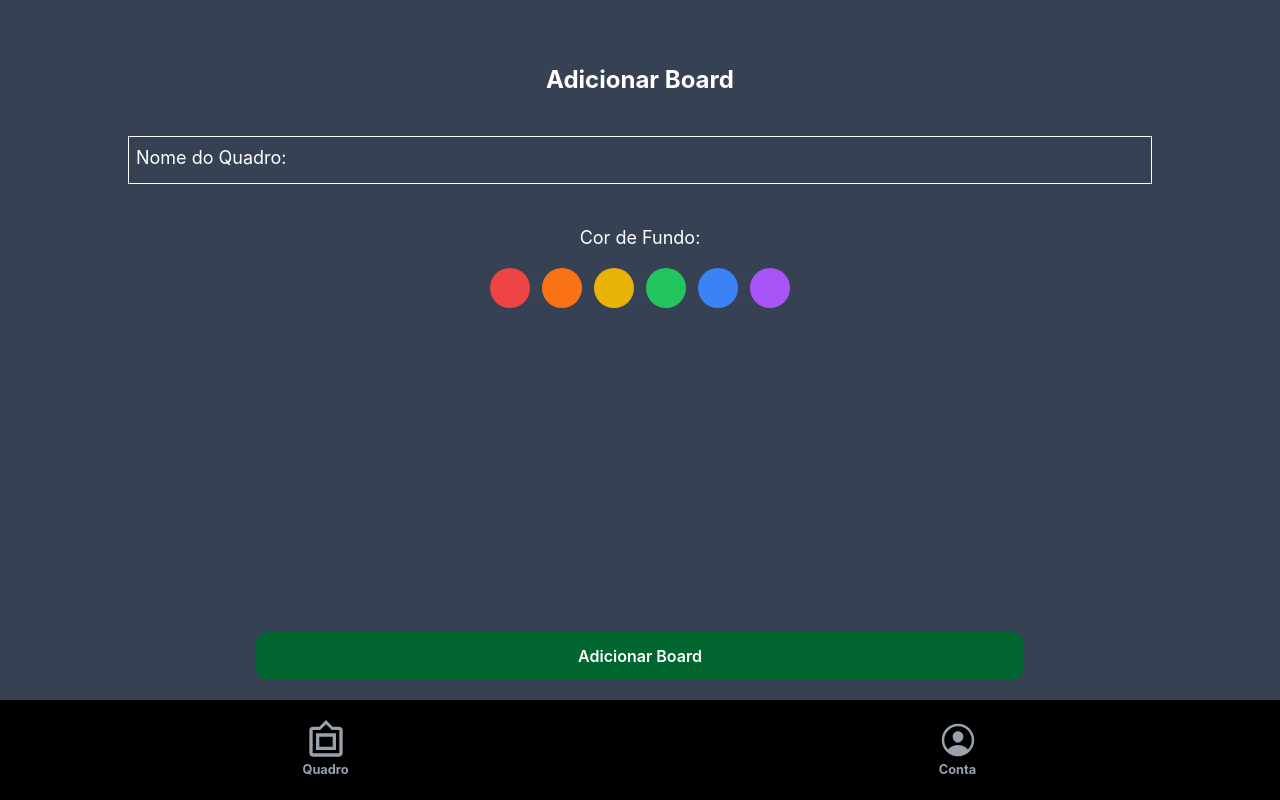
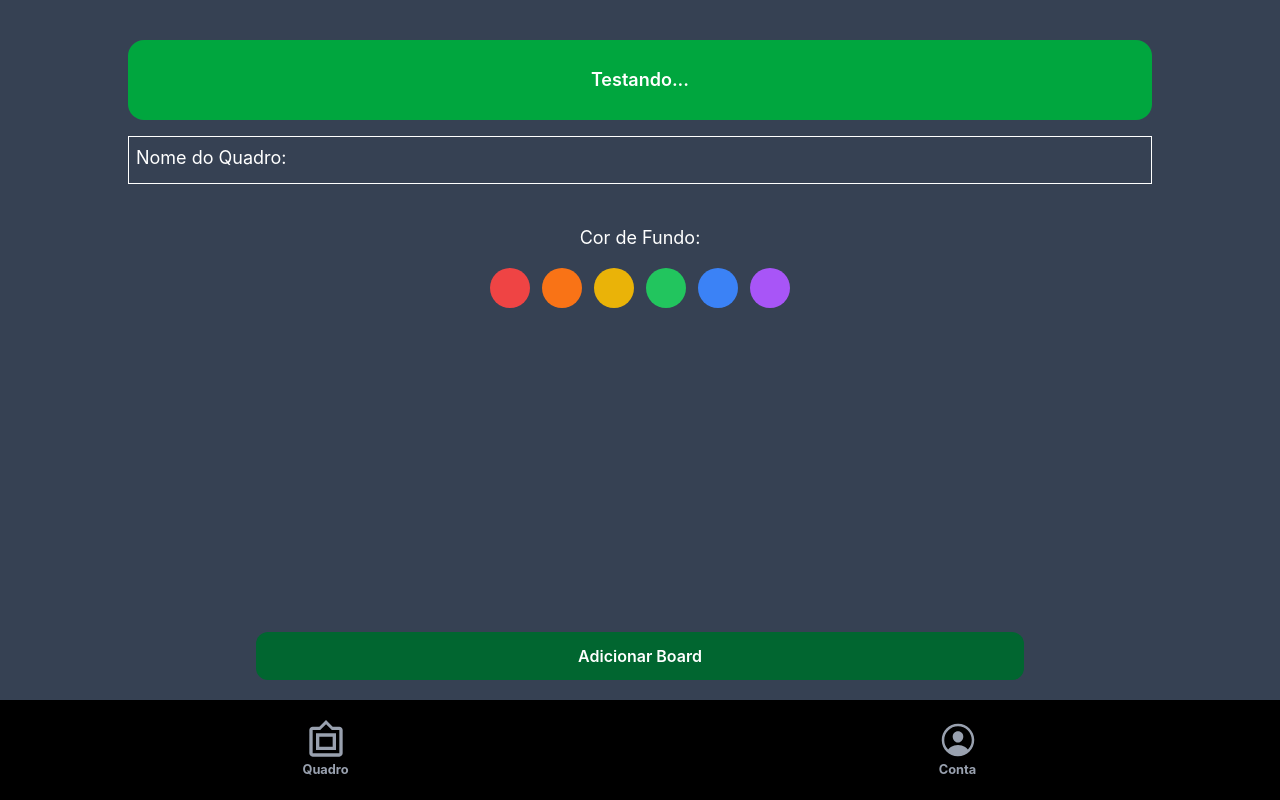
Before and after one commit to LIKITO1/One-Objective, a React (Vite) app: page /addboard in a window 1280 px wide. Built offline with nearby package versions, Linux system fonts and the light colour scheme.

Commit message:
Incrementando card

```diff
--- /dev/null
+++ b/src/components/layouts/Card.tsx
@@ -0,0 +1,17 @@
+type tipos="success" | "error" | "warning"
+type CardProps={
+    msg:string,
+    tipo:tipos
+}
+const colors={
+    success:"bg-green-600",
+    error:"bg-red-500",
+    warning:"bg-yellow-600"
+}
+export default function Card({msg,tipo}:CardProps){
+    return(
+        <div className={`${colors[tipo]} absolute top-10 w-4/5 left-1/10 right-1/10 h-20 flex items-center justify-center font-semibold text-lg rounded-2xl`}>
+            <p>{msg}</p>
+        </div>
+    )
+}
--- a/src/components/pages/AddBoard.tsx
+++ b/src/components/pages/AddBoard.tsx
@@ -1,4 +1,5 @@
 import {useState} from "react"
+import Card from "../layouts/Card"
 export default function AddBoard(){
     const [nameBoard,setNameBoard]=useState("")
     const [corBoard,setColorBoard]=useState("")
@@ -11,7 +12,7 @@ export default function AddBoard(){
         "#3b82f6",
         "#a855f7"
       ]
-    function submit(e:React.FormEvent){
+    function submit(e:{preventDefault:()=>void}){
         e.preventDefault()
         if(selected==""){
             console.log("Escolha uma cor")
@@ -37,6 +38,7 @@ export default function AddBoard(){
                 </div>
                 <button className="absolute p-3 bg-green-800 text-white font-semibold rounded-xl bottom-30 w-3/5 right-1/5 left-1/5" type="submit">Adicionar Board</button>
             </form>
+            <Card tipo="success" msg="Testando..."/>
         </div>
     )
 }
```
